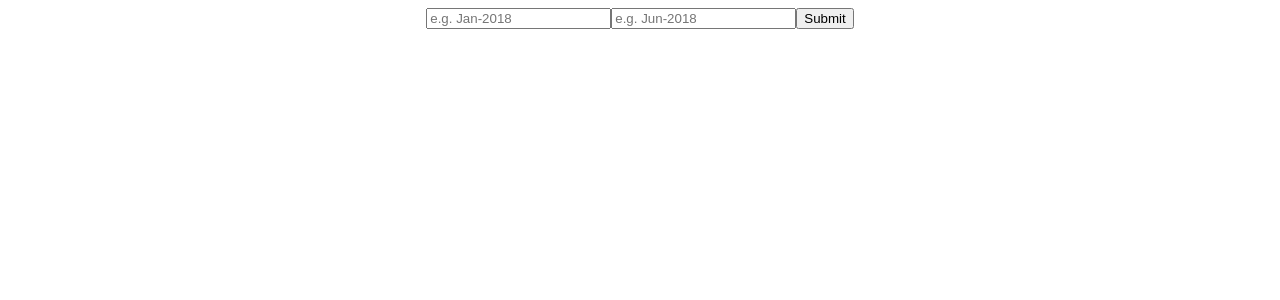
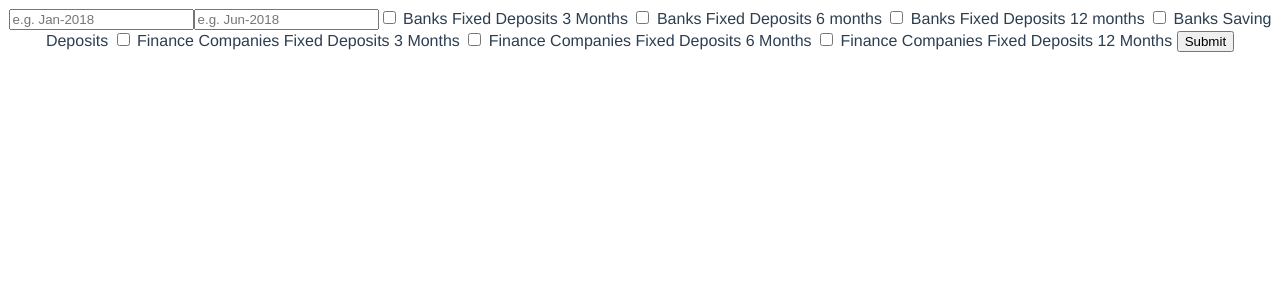
Before and after one commit to kenken17/govtech-test, a Vue app: page / in a window 1280 px wide. Shown: the top 300 px of the page. Built offline with nearby package versions, Linux system fonts and the light colour scheme.

Commit message:
Add in basic fields return from APU.

```diff
--- a/src/components/Rate.vue
+++ b/src/components/Rate.vue
@@ -3,6 +3,27 @@
         <form @submit.prevent="onSubmitData">
             <input type="text" v-model="startDate" placeholder="e.g. Jan-2018" />
             <input type="text" v-model="endDate" placeholder="e.g. Jun-2018" />
+            <label>
+                <input type="checkbox" v-model="fields" value="banks_fixed_deposits_3m" /> Banks Fixed Deposits 3 Months
+            </label>
+            <label>
+                <input type="checkbox" v-model="fields" value="banks_fixed_deposits_6m" /> Banks Fixed Deposits 6 months
+            </label>
+            <label>
+                <input type="checkbox" v-model="fields" value="banks_fixed_deposits_12m" /> Banks Fixed Deposits 12 months
+            </label>
+            <label>
+                <input type="checkbox" v-model="fields" value="banks_savings_deposits" /> Banks Saving Deposits
+            </label>
+            <label>
+                <input type="checkbox" v-model="fields" value="fc_fixed_deposits_3m" /> Finance Companies Fixed Deposits 3 Months
+            </label>
+            <label>
+                <input type="checkbox" v-model="fields" value="fc_fixed_deposits_6m" /> Finance Companies Fixed Deposits 6 Months
+            </label>
+            <label>
+                <input type="checkbox" v-model="fields" value="fc_fixed_deposits_12m" /> Finance Companies Fixed Deposits 12 Months
+            </label>
             <button type="submit">Submit</button>
         </form>
     </div>
@@ -17,7 +38,11 @@ function onSubmitData() {
     const endDateStr = this.getDateStr(this.endDate);
 
     this
-        .getMonthlyRates(`between[end_of_month]=${startDateStr},${endDateStr}`)
+        .getMonthlyRates({
+            startDateStr,
+            endDateStr,
+            fields: this.fields
+        })
         .then(() => {
         });
 }
@@ -27,7 +52,8 @@ export default {
     data() {
         return {
             startDate: null,
-            endDate: null
+            endDate: null,
+            fields: []
         };
     },
     mixins: [commonMixin],
--- a/src/store/modules/rateModule.js
+++ b/src/store/modules/rateModule.js
@@ -4,17 +4,19 @@ import httpErrorHelper from '@/helpers/httpErrorHelper';
 const rateModule = {
     namespaced: true,
     state: {
-        data: null
+        ratesResult: null
     },
     mutations: {
         setData(state, data) {
-            state.data = data;
+            state.ratesResult = data;
         }
     },
     actions: {
         getMonthlyRates({ commit }, payload) {
+            const dataStr = `between[end_of_month]=${payload.startDateStr},${payload.endDateStr}&fields=end_of_month,${payload.fields.join(',')}`;
+
             return rateService
-                .getMonthlyRates(payload)
+                .getMonthlyRates(dataStr)
                 .then((res) => {
                     if (!res.data.result) return httpErrorHelper.handleNoData();
 
```
